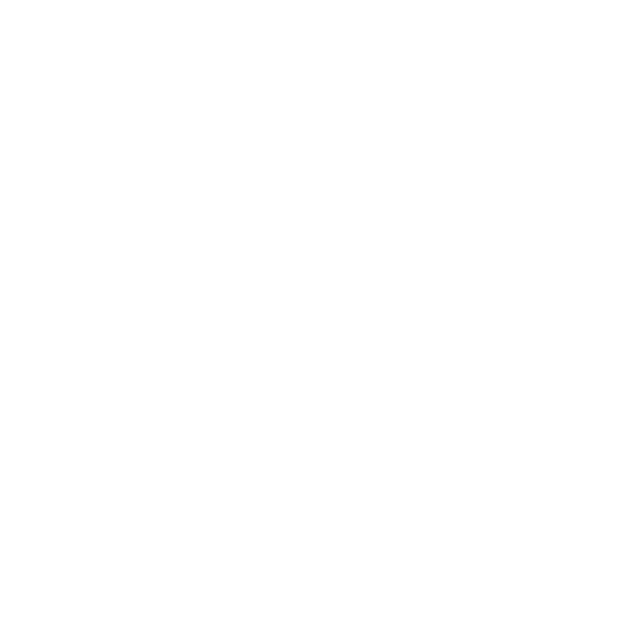
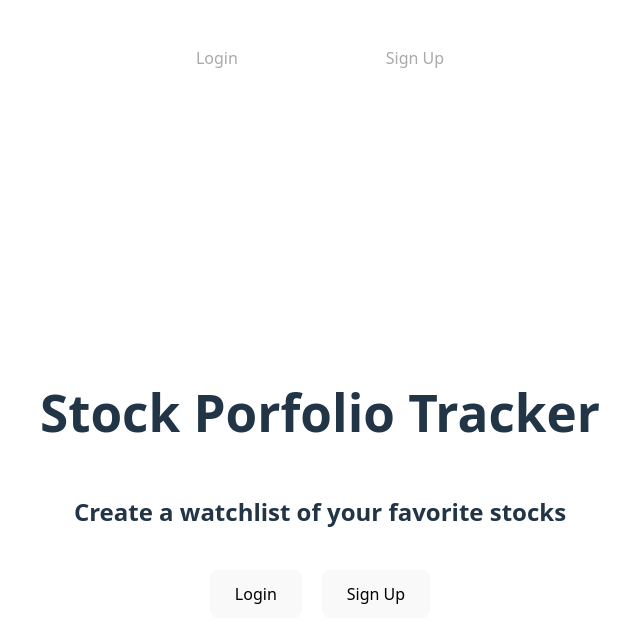
Before and after one commit to akazad12/Capstone_fe, a React (Vite) app: page / in a window 1280 px wide. Before the commit this address had no page. Shown: the top 642 px of the page, without its empty margins (320-960 px from the left). Built offline with nearby package versions, Linux system fonts and the light colour scheme.

Commit message:
-added navbar - added commentary to pages -watchlist changes:   -added marketopen function to only update stock every 30 seconds if market is open   - added dropdown that shows all stocks in db   -tells user if a certain stock is not found -added necesary css

```diff
--- a/src/App.jsx
+++ b/src/App.jsx
@@ -1,5 +1,6 @@
 import {Routes, Route,BrowserRouter} from "react-router-dom"
 import './App.css'
+import Navbar from "./components/NavBar.jsx"
 import LandingPage from "./pages/Landing.jsx"
 import Login from "./pages/Login.jsx"
 import Watchlist from "./pages/WatchList.jsx"
@@ -12,9 +13,9 @@ import StockInfo from "./pages/StockInfo.jsx"
 function App() {
   return(
     <BrowserRouter>
-    {/* <Route path = '/' element = {} */}
+    <Navbar />
     <Routes>
-      <Route path = '/landingPage' element={<LandingPage/>}/>
+      <Route path = '/' element={<LandingPage/>}/>
       <Route path = '/login' element= {<Login/>}/>
       <Route path = '/signup' element= {<Login/>}/>
       <Route path = '/portfolio' element={<Portfolio />} />
--- /dev/null
+++ b/src/components/NavBar.jsx
@@ -0,0 +1,74 @@
+import { Link, useLocation, useNavigate } from "react-router-dom";
+import "../styles/navBar.css";
+
+function Navbar() {
+    //gives access to the current URL path
+  const { pathname } = useLocation();
+  const navigate = useNavigate();
+    //token used to check if user is logged in
+  const token = localStorage.getItem("token");
+
+  // Used to determine what paths to show based on url
+  const isPublicPage =
+    pathname === "/" || pathname === "/login" || pathname === "/signup";
+
+  //logs out by removing all metadata and navigates to landing page
+  const handleLogout = () => {
+    localStorage.removeItem("token");
+    localStorage.removeItem("userId");
+    localStorage.removeItem("userName");
+
+    navigate("/");
+  };
+  //links shown to authenticated users
+  const links = [
+    { path: "/portfolio", label: "Portfolio" },
+    { path: "/watchlist", label: "Watchlist" },
+  ];
+
+  return (
+    <nav className="navbar">
+
+      {/* links for authenticated users: Portfolio / Watchlist */}
+      {token && !isPublicPage &&
+        links.map(({ path, label }) => (
+          <Link
+            key={path}
+            to={path}
+            className={`navbar-link ${pathname === path ? "active" : ""}`}
+          >
+            {label}
+          </Link>
+        ))}
+
+      {/* links for unauthenticated users: Login / Signup */}
+      {!token && (
+        <>
+          <Link
+            to="/login"
+            className={`navbar-link ${pathname === "/login" ? "active" : ""}`}
+          >
+            Login
+          </Link>
+
+          <Link
+            to="/signup"
+            className={`navbar-link ${pathname === "/signup" ? "active" : ""}`}
+          >
+            Sign Up
+          </Link>
+        </>
+      )}
+
+      {/* logout button on displayed to logged in users */}
+      {token && !isPublicPage && (
+        <button className="navbar-link logout-btn" onClick={handleLogout}>
+          Logout
+        </button>
+      )}
+
+    </nav>
+  );
+}
+
+export default Navbar;
--- a/src/pages/Landing.jsx
+++ b/src/pages/Landing.jsx
@@ -6,14 +6,16 @@ function LandingPage(){
 
     return(
         <div className = 'landing-container'>
+
             <h1>Stock Porfolio Tracker</h1>
             <h2>Create a watchlist of your favorite stocks</h2>
 
             <div className = 'landing-buttons'>
+                {/* Login button navigates to login page */}
                 <button onClick ={() => navigate('/login')}>
                     Login
                 </button>
-
+                {/* Signup button navigates to signup page */}
                 <button onClick ={() => navigate('/signup')}>
                     Sign Up
                 </button>
--- a/src/pages/Portfolio.jsx
+++ b/src/pages/Portfolio.jsx
@@ -3,13 +3,17 @@ import { useState, useEffect } from "react";
 import axios from "axios";
 
 function Portfolio() {
+    //used to navigate to diff routes
   const navigate = useNavigate();
 
+   //state to store users stock watchlist
   const [watchlist, setWatchlist] = useState([]);
 
+    //user info obtained from local storage
   const userId = localStorage.getItem("userId");
   const userName = localStorage.getItem("userName");
 
+    //user watchlist is fetched from the backend
   const getWatchlist = async() =>{
     try{
         const res = await axios.get(
@@ -20,6 +24,9 @@ function Portfolio() {
         console.log(err)
     }
   }
+
+  //runs when the userId changes
+  //if condition runs getWatchList function if user is logged in
   useEffect(() => {
     if (userId) {
       getWatchlist();
@@ -28,11 +35,15 @@ function Portfolio() {
 
   return (
     <div>
+        {/* displays users name */}
       <h1>{userName}'s Portfolio</h1>
+
+        {/* shows message if list is empty */}
       {watchlist.length === 0 ? (
         <p>No stocks in your watchlist.</p>
       ) : (
-        <ul>
+        // render watchlist as a list
+        <ul style={{ listStyle: "none", padding: 0 }}>
           {watchlist.map((stock) => (
             <li key={stock._id}>
               {stock.name} ({stock.symbol})
@@ -40,7 +51,7 @@ function Portfolio() {
           ))}
         </ul>
       )}
-
+      {/* button to direct user to watchlist */}
       <button onClick={() => navigate("/watchlist")}>Go to Watchlist</button>
     </div>
   );
--- a/src/pages/StockInfo.jsx
+++ b/src/pages/StockInfo.jsx
@@ -3,9 +3,13 @@ import { useEffect, useState } from "react";
 import axios from "axios";
 
 function StockInfo() {
+    // gets stock id from the url
   const { id } = useParams();
   const navigate = useNavigate();
+
+    // state is used to store stock data
   const [stock, setStock] = useState(null);
+    // state is used to store the realtime price of the stock
   const [currentPrice,setCurrentPrice] = useState(null)
   const FKEY = import.meta.env.VITE_FKEY;
 
@@ -30,10 +34,12 @@ function StockInfo() {
     fetchStock();
   }, [id]);
 
+  //message shown if stock is not found
   if (!stock) return <p>Stock not found</p>;
 
 
   return (
+    //all data being displayed on the frontend
     <div>
       <h1>{stock.name} ({stock.symbol})</h1>
       <p>Price: ${currentPrice}</p>
--- a/src/pages/WatchList.jsx
+++ b/src/pages/WatchList.jsx
@@ -6,28 +6,34 @@ import axios from "axios";
 
 function WatchList() {
   const navigate = useNavigate();
-  const [search, setSearch] = useState("");
-  const [results, setResults] = useState([]);
-  const [watchlist, setWatchlist] = useState([]);
-  const FKEY = import.meta.env.VITE_FKEY;
-  //userId stored in local storage in login
-  const userId = localStorage.getItem("userId");
+  const [search, setSearch] = useState(""); //stores search inputs
+  const [results, setResults] = useState([]); //stores search results
+  const [watchlist, setWatchlist] = useState([]); //users watchlist
+  const [assets, setAssets] = useState([]); //All stocks in the database
+  const [error, setError] = useState(""); //Error messages
 
-  const isMarketOpen = ()=>{
+  const FKEY = import.meta.env.VITE_FKEY; //Finnhub API key
+
+  const userId = localStorage.getItem("userId"); //userId stored in local storage in login
+
+  //checks if the market is currently open
+  const isMarketOpen = () => {
     const now = new Date();
-    const day = now.getDay()
+    const day = now.getDay();
     //0=sunday,6=saturday
     if (day === 0 || day === 6) return false;
 
-    const hours = now.getHours()
-    const minutes = now.getMinutes()
+    const hours = now.getHours();
+    const minutes = now.getMinutes();
 
-    const currentTime = hours*60+minutes;
-    const openTime = 9*60+30; //market opens at 9:30am
-    const closeTIme = 26*60;    //market closes at 4pm
+    const currentTime = hours * 60 + minutes;
+    const openTime = 9 * 60 + 30; //market opens at 9:30am
+    const closeTIme = 26 * 60; //market closes at 4pm
 
-    return currentTime >= openTime && currentTime <=closeTIme;
-  }
+    return currentTime >= openTime && currentTime <= closeTIme;
+  };
+
+  //updates stock prices in the watchlist
   const updatePrices = async () => {
     if (watchlist.length === 0) return;
 
@@ -47,7 +53,7 @@ function WatchList() {
       console.log("Error updating prices:", err);
     }
   };
-
+  //Fetches current users watchlist from db
   const userWatchlist = async () => {
     try {
       const res = await axios.get(
@@ -59,11 +65,29 @@ function WatchList() {
     }
   };
 
+  //Fetches all assets from the db to display in dropdown
+  const getAssets = async () => {
+    try {
+      const res = await axios.get("http://localhost:3000/api/assets");
+      setAssets(res.data);
+    } catch (err) {
+      console.log(err);
+    }
+  };
+
+  //Fetches all assets
+  useEffect(() => {
+    getAssets();
+  }, []);
+
+  //Fetches users watchlist when userId exists
   useEffect(() => {
     if (userId) {
       userWatchlist();
     }
   }, [userId]);
+
+  //updates watchlist prices every 30 seconds if market is open
   useEffect(() => {
     if (watchlist.length === 0) return;
 
@@ -76,41 +100,44 @@ function WatchList() {
     return () => clearInterval(interval);
   }, [watchlist]);
 
+  //searches
   const searchStock = async (e) => {
     e.preventDefault();
     try {
-      // Get the current watchlist from datbase
+      // Get the users watchlist from datbase
       const watchlistRes = await axios.get(
         `http://localhost:3000/api/users/${userId}/watchlist`,
       );
-      // Get the symbol from the serve
+
       let stocks = watchlistRes.data?.stocks || [];
-      let stockFromDB = stocks.find(
-        (stock) => stock.symbol === search,
-      );
+      let stockFromDB = stocks.find((stock) => stock.symbol === search);
 
-      // If stock not found, add it to the database
+      //if stock is not in the db add stock to the db
       if (!stockFromDB) {
-        const addRes = await axios.post(`http://localhost:3000/api/assets`, {
-          symbol: search,
-        });
+        try {
+          const addRes = await axios.post("http://localhost:3000/api/assets", {
+            symbol: search,
+          });
 
-        // Stock data from database
-        stockFromDB = addRes.data;
+          stockFromDB = addRes.data;
+        } catch (err) {
+          setResults([]);
+          setError("Stock not found");
+          return;
+        }
       }
-
       // Get the live price from Finnhub
       const quote = await axios.get(
         `https://finnhub.io/api/v1/quote?symbol=${stockFromDB.symbol}&token=${FKEY}`,
       );
-
+      setError("");
       // Combine the data and set results
       setResults([{ ...stockFromDB, currentPrice: quote.data.c }]);
     } catch (err) {
       console.log("Error fetching or adding stock:", err);
     }
   };
-
+  //add stock to users watchlist
   const addToWatchlist = async (assetId) => {
     try {
       await axios.post(
@@ -122,6 +149,7 @@ function WatchList() {
       console.log(err);
     }
   };
+  //remove single stock from users watchlist
   const removeFromWatchlist = async (assetId) => {
     try {
       await axios.delete(
@@ -135,20 +163,37 @@ function WatchList() {
 
   return (
     <div className="watchlist-container">
+      {/* Search section */}
       <div className="search-section">
         <h2>Search Stock</h2>
 
-        <form onSubmit={searchStock}>
+        <form onSubmit={searchStock} className="search-column">
           <input
             type="text"
             placeholder="Ticker (AAPL)"
             value={search}
-            onChange={(e) => setSearch(e.target.value.toUpperCase())}
+            onChange={(e) => {
+              setSearch(e.target.value.toUpperCase());
+              setError("");
+            }}
           />
+
+          {/* Dropdown to select existing stock in db */}
+          <select onChange={(e) => setSearch(e.target.value)} defaultValue="">
+            <option value="">Select Stock</option>
+
+            {assets.map((asset) => (
+              <option key={asset._id} value={asset.symbol}>
+                {asset.symbol} - {asset.name}
+              </option>
+            ))}
+          </select>
 
           <button type="submit">Search</button>
         </form>
+        {error && <p className="error-message">{error}</p>}
 
+            {/* Display search result */}
         {results.length > 0 && (
           <div>
             <h3>{results[0].name}</h3>
@@ -164,6 +209,7 @@ function WatchList() {
         )}
       </div>
 
+        {/* Watchlist section */}
       <div className="watchlist-section">
         <h2>Your Watchlist</h2>
 
@@ -181,7 +227,6 @@ function WatchList() {
             ))}
           </ul>
         )}
-        <button onClick={() => navigate("/portfolio")}>Go to Portfolio</button>
       </div>
     </div>
   );
--- a/src/styles/landing.css
+++ b/src/styles/landing.css
@@ -18,3 +18,10 @@
   font-size:16px;
   cursor:pointer;
 }
+
+.navbar{
+    position: sticky;
+    top:0;
+    z-index:1000;
+
+}
--- /dev/null
+++ b/src/styles/navBar.css
@@ -0,0 +1,20 @@
+.navbar {
+position: sticky;
+top: 0;
+left: 0;
+right: 0;
+display: flex;
+gap: 24px;
+padding: 14px 32px;
+justify-content: space-evenly;
+}
+
+.navbar-link {
+color: darkgray;
+text-decoration: none;
+}
+
+.navbar-link.active {
+color: white;
+font-weight: bold;
+}
--- a/src/styles/watchlist.css
+++ b/src/styles/watchlist.css
@@ -43,3 +43,18 @@
   padding: 6px 10px;
   cursor: pointer;
 }
+.search-row{
+  display:flex;
+  gap:10px;
+  margin-top:10px;
+}
+
+.search-row select{
+  padding:6px;
+}
+.search-column{
+  display:flex;
+  flex-direction:column;
+  gap:10px;
+  width:250px;
+}
```
